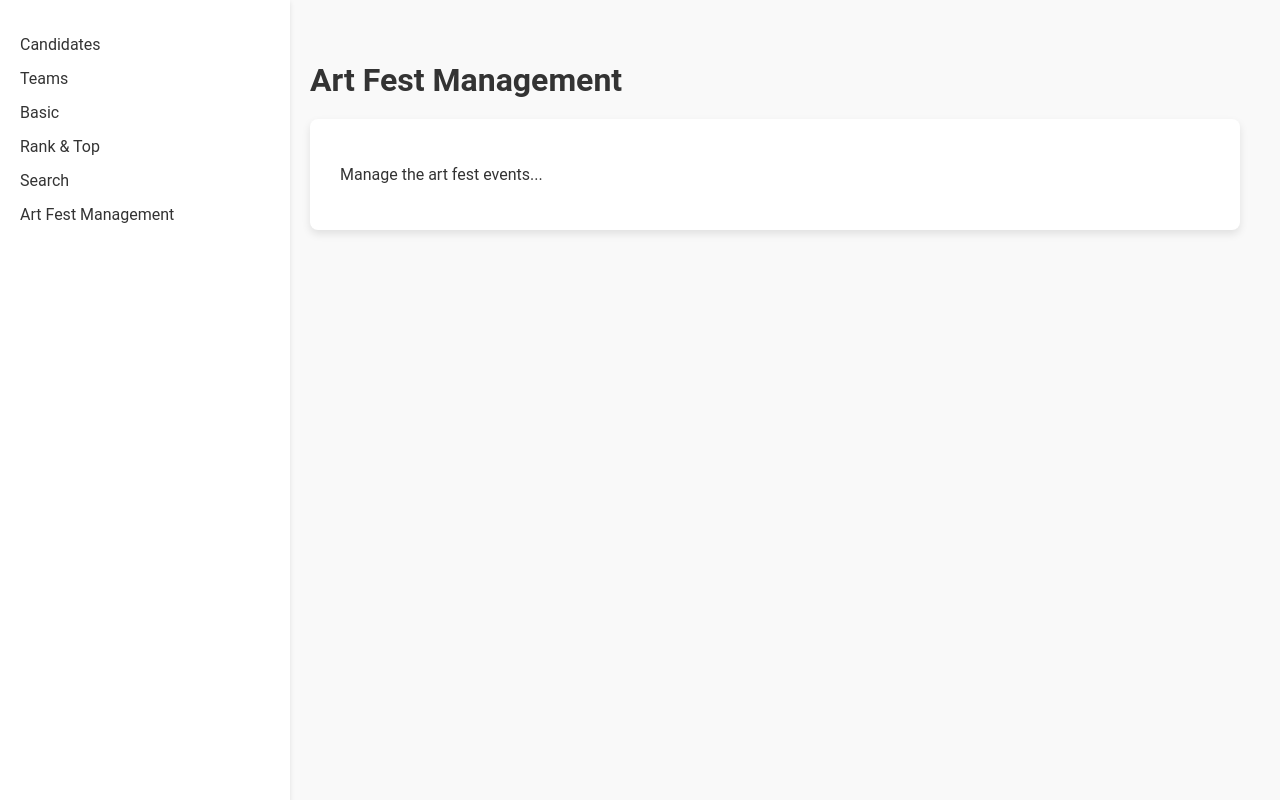
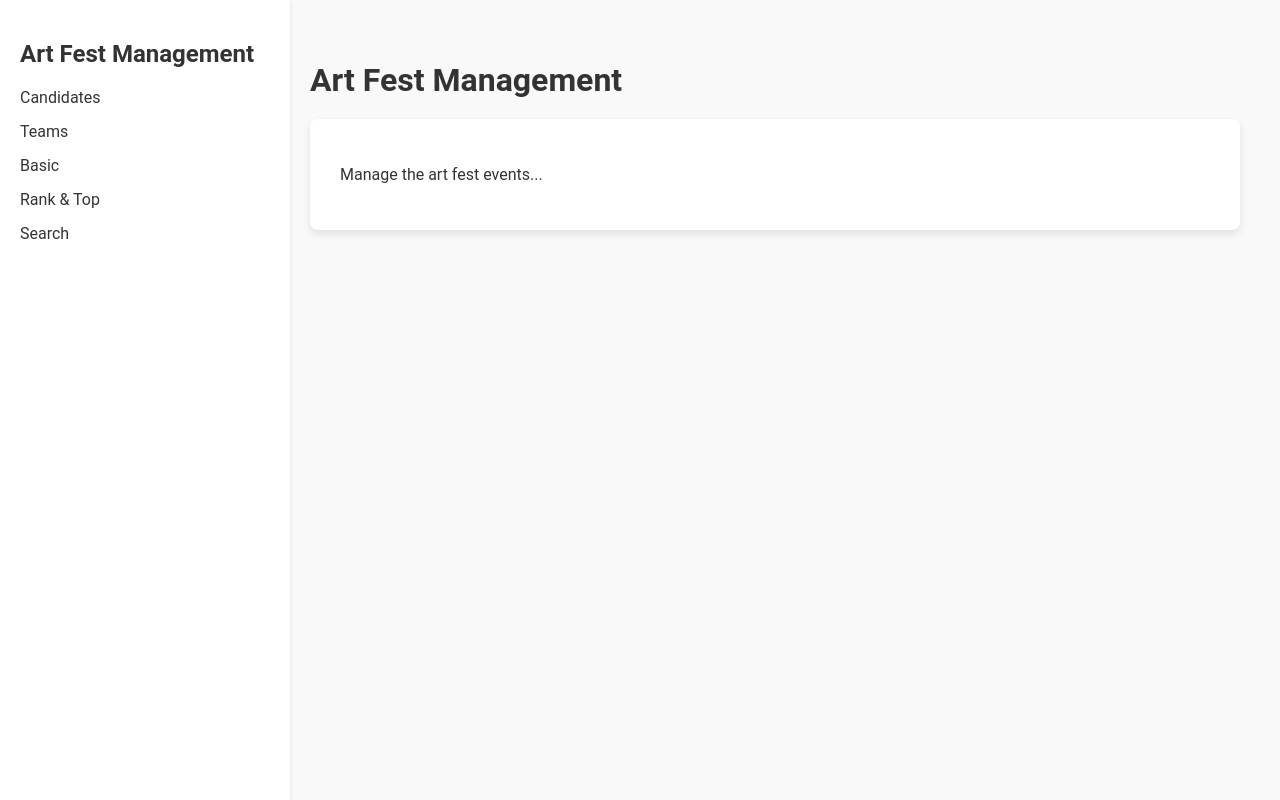
Before and after one commit to Javadamkd/art-fest-management, a Next.js app: page / in a window 1280 px wide. Built offline with nearby package versions, Linux system fonts and the light colour scheme.

Commit message:
Update Layout.js

```diff
--- a/components/Layout.js
+++ b/components/Layout.js
@@ -5,16 +5,17 @@ export default function Layout({ children }) {
   return (
     <div className="container">
       <Sidebar />
-      <div className="content">
+      <main className="content">
         {children}
-      </div>
+      </main>
     </div>
   );
 }
 
 function Sidebar() {
   return (
-    <div className="sidebar">
+    <nav className="sidebar">
+      <h2>Art Fest Management</h2>
       <ul>
         <li>
           <Link href="/candidates">Candidates</Link>
@@ -31,10 +32,7 @@ function Sidebar() {
         <li>
           <Link href="/search">Search</Link>
         </li>
-        <li>
-          <Link href="/">Art Fest Management</Link>
-        </li>
       </ul>
-    </div>
+    </nav>
   );
 }
```
